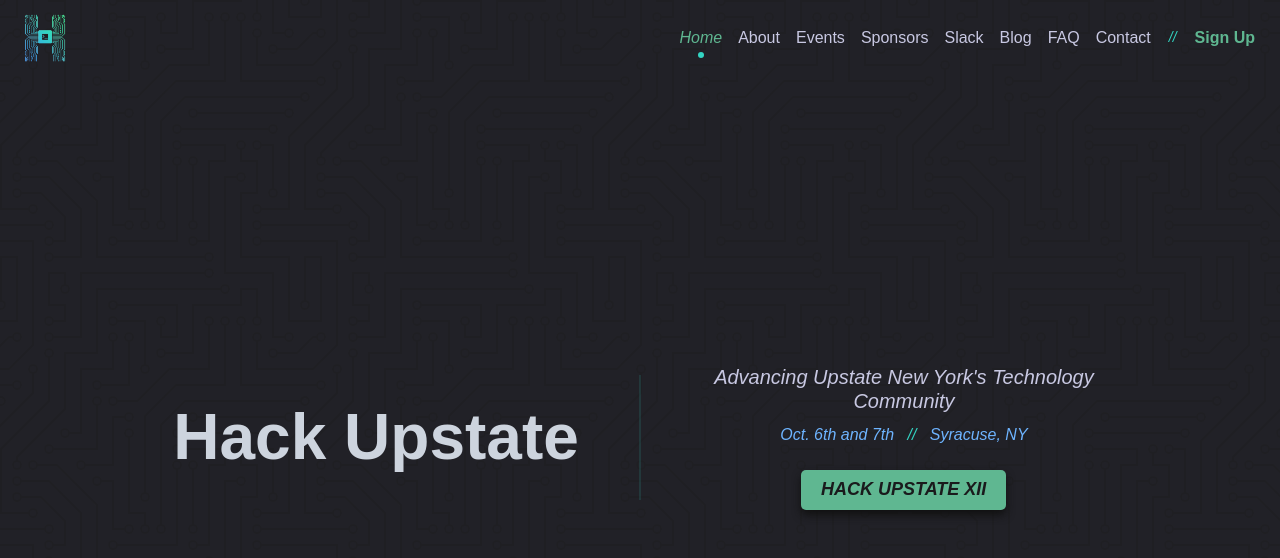
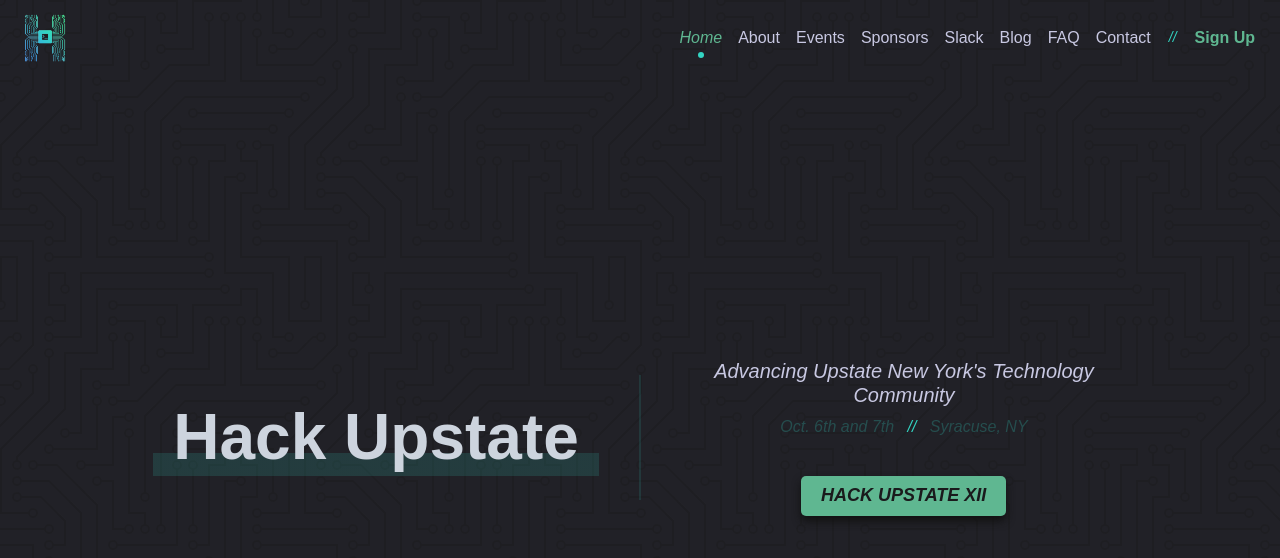
Before and after one commit to hackupstate/hackupstate.com, an Angular app: page /home in a window 1280 px wide. Shown: the top 558 px of the page. Built offline with nearby package versions, Linux system fonts and the light colour scheme; a web font is replaced by a local one.

Commit message:
updated colors and added hero text underline

```diff
--- a/src/app/home/home.component.less
+++ b/src/app/home/home.component.less
@@ -2,13 +2,13 @@
 
 section.hero-section{display: flex; flex-direction: row; justify-content: center; align-items: center; width: 100%; height: calc(100vh - 75px);
     .hero-text{display: flex; flex-direction: row; justify-content: center; align-items: center;
-        h1{color: @white; font-size: 64px; text-align: center; flex: 1;}
+        h1{color: @white; font-size: 64px; text-align: center; flex: 1; background-image: linear-gradient(180deg,transparent 70%,rgba(51,213,195,.15) 0)}
         span.hero-text-divider{width: 2px; height: 125px; background: @teal; margin: 0 40px; animation: cursor-blink .85s infinite alternate;}
         h2{display: flex; flex-direction: column; justify-content: center; align-items: center; .inter(500); font-size: 20px; font-style: italic; text-align: center; flex: 1;
-            span.hero-dates{color: @blue; font-size: 16px; margin-top: 12px; .inter(400);
+            span.hero-dates{color: rgba(51, 213, 195, 0.25); font-size: 16px; margin-top: 10px; .inter(400);
                 span{color: @teal;}
             }
-            a.hero-cta{display: flex; justify-content: center; align-items: center; flex-shrink: 0; min-width: 125px; height: 40px; padding: 0 20px; background: @green; color: @darkest-grey; .inter(900); font-size: 18px; border-radius: 5px; box-shadow: 0 5px 8px 0 #111; text-transform: uppercase; text-decoration: none; margin-top: 25px; transform: scale(1) translateY(0); will-change: transform; transition: .25s ease-in-out;
+            a.hero-cta{display: flex; justify-content: center; align-items: center; flex-shrink: 0; min-width: 125px; height: 40px; padding: 0 20px; background: @green; color: @darkest-grey; .inter(900); font-size: 18px; border-radius: 5px; box-shadow: 0 5px 8px 0 #111; text-transform: uppercase; text-decoration: none; margin-top: 40px; transform: scale(1) translateY(0); will-change: transform; transition: .25s ease-in-out;
                 &:hover{background: darken(@green, 10%); transform: scale(1.02) translateY(-2px); box-shadow: 0 8px 12px 0 #111; cursor: pointer;}
             }
         }
```
Also changed, not shown: src/styles.less (line endings or trailing spaces).
